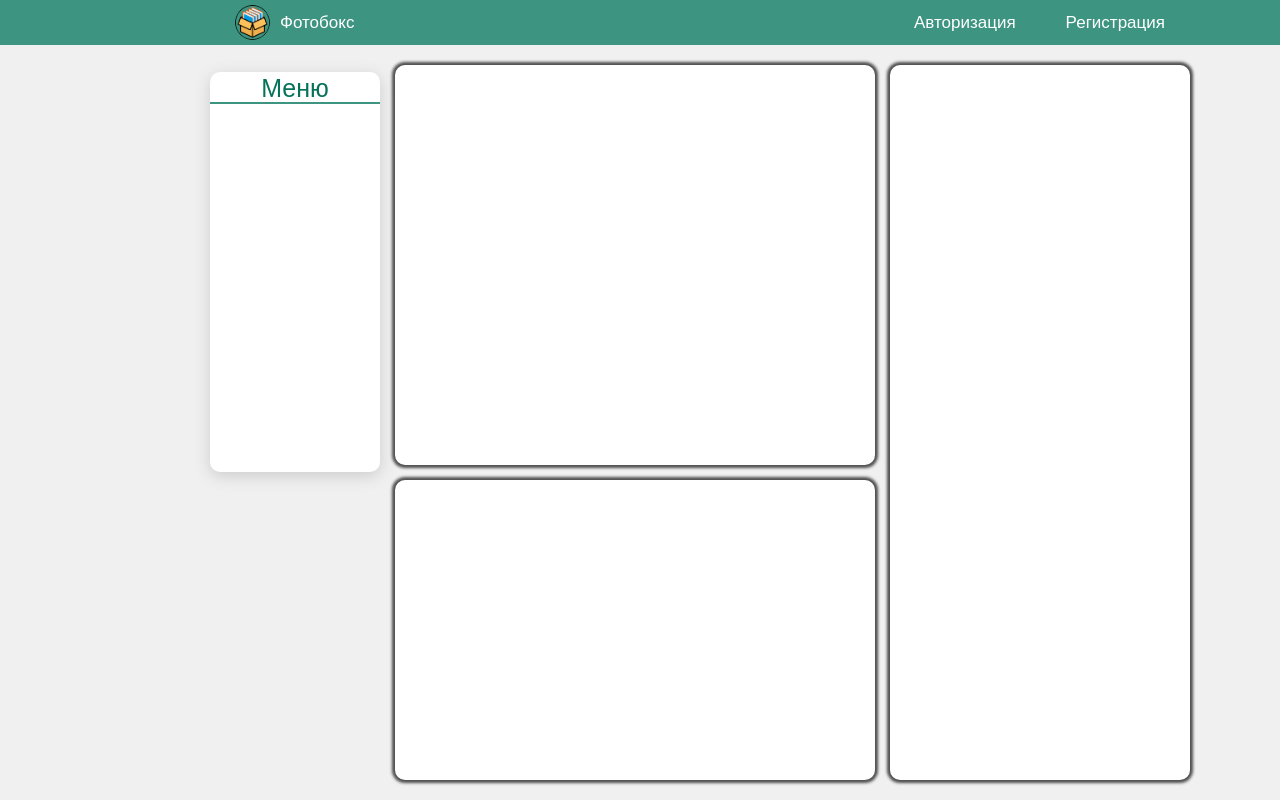
After one commit to vszholobov/Photobox, a Flask app: page /my_images in a window 1280 px wide; the page is wider, and only the part inside the window is pictured. The commit adds this page. Run offline with Flask 2, Linux system fonts and the light colour scheme; some libraries are stand-ins or nearby versions.

Commit message:
Добавлен прототип страницы 'Мои фотографии'.

```diff
--- a/my_server/flask_server/routes.py
+++ b/my_server/flask_server/routes.py
@@ -10,8 +10,6 @@ from random import randint
 
 @app.route("/ajax", methods=['GET', 'POST'])
 def ajax():
-    print(request.json["action"])
-
     result = None
     action = request.json["action"]
 
@@ -176,3 +174,8 @@ def upload():
             db.session.add(post)
             db.session.commit()
     return render_template("upload.html", title="Upload", form=form)
+
+
+@app.route("/my_images")
+def my_images():
+    return render_template("my_images.html", title="My images")
--- /dev/null
+++ b/my_server/flask_server/static/styles/my_images.css
@@ -0,0 +1,36 @@
+.content_columns_wrapper {
+    flex-grow: 1;
+    height: 100%;
+
+    display: flex;
+    flex-direction: row;
+    justify-content: space-between;
+}
+
+.content_column {
+
+}
+.content_column:first-child {
+    flex-grow: 1;
+}
+    #photo_zone {
+        height: 400px;
+        background: white;
+        box-shadow: 0px 0px 3px 3px #4e4e4e;
+        border-radius: 10px;
+    }
+    #tags_zone {
+        height: 300px;
+        margin-top: 15px;
+        background: white;
+        box-shadow: 0px 0px 3px 3px #4e4e4e;
+        border-radius: 10px;
+    }
+.content_column:last-child {
+    width: 300px;
+    background: white;
+    box-shadow: 0px 0px 3px 3px #4e4e4e;
+    height: 715px;
+    margin-left: 15px;
+    border-radius: 10px;
+}
--- a/my_server/flask_server/static/styles/nav_styles.css
+++ b/my_server/flask_server/static/styles/nav_styles.css
@@ -34,7 +34,7 @@ nav a:hover{
 }
 #nav_left a {
     color: white;
-    text-shadow: 2px 2px 3px black;
+    font-size: 17px;
 }
 #nav_right {
 	display: flex;
--- a/my_server/flask_server/templates/layout.html
+++ b/my_server/flask_server/templates/layout.html
@@ -64,7 +64,7 @@
                                 </a>
                             </div>
                             <div class="link_div">
-                                <a href="{{ url_for('home') }}" class="menu_link">
+                                <a href="{{ url_for('my_images') }}" class="menu_link">
                                     <img src="/static/camera.png">
                                     Мои фото
                                 </a>
--- /dev/null
+++ b/my_server/flask_server/templates/my_images.html
@@ -0,0 +1,19 @@
+{% extends "layout.html" %}
+{% block head %}
+    <link rel="stylesheet" href="{{ url_for('static', filename='styles/my_images.css', v=1) }}">
+{% endblock head %}
+{% block content %}
+    <div class="content_columns_wrapper">
+        <div class="content_column">
+            <div id="photo_zone">
+
+            </div>
+            <div id="tags_zone">
+
+            </div>
+        </div>
+        <div class="content_column">
+
+        </div>
+    </div>
+{% endblock content %}
```
Also changed, not shown: my_server/flask_server/site.db.
